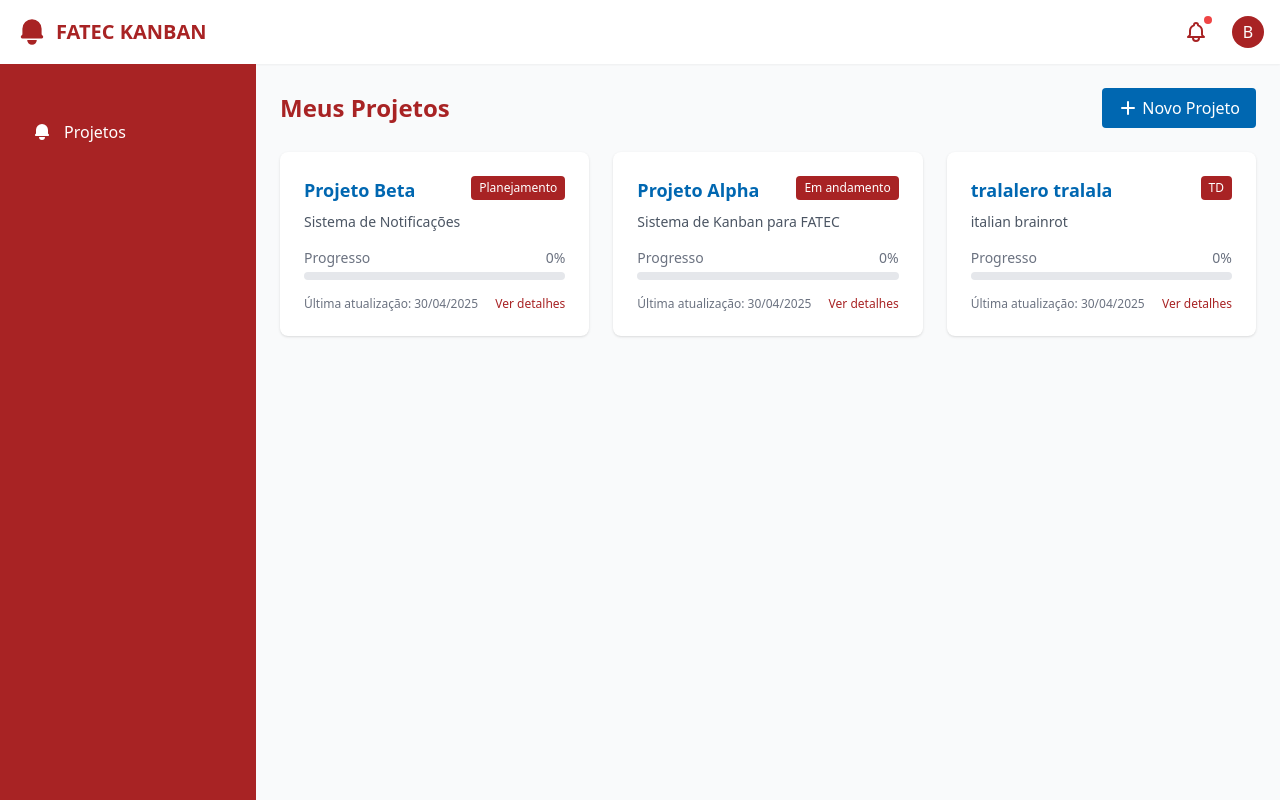
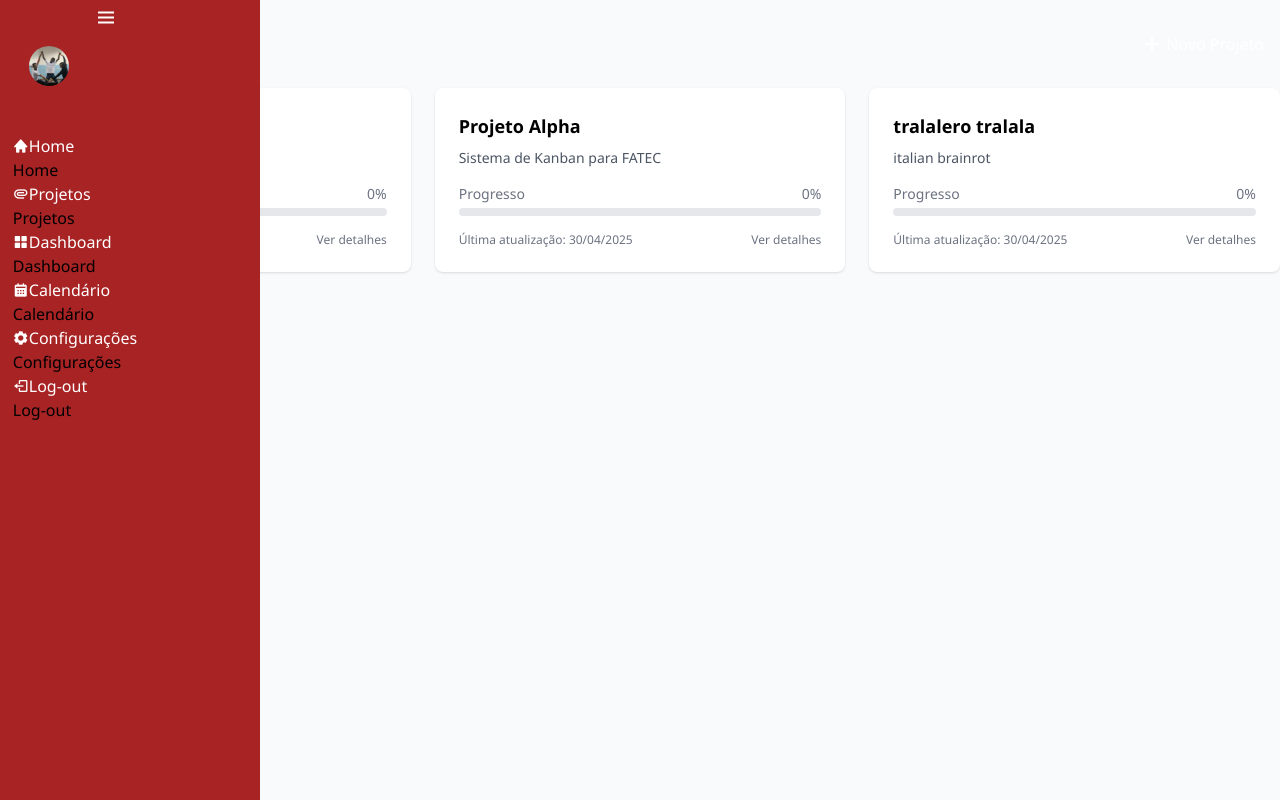
Before and after one commit to Balarajjj/fatecKanban, a Django app: page / in a window 1280 px wide. Run offline with Django 5.2, Linux system fonts and the light colour scheme; a user stored in the database is signed in; data comes from the database, SQL or seed files in the repository; data that the repository does not hold is empty; some libraries are stand-ins or nearby versions.

Commit message:
feat: tentativa de refazer a sidebar do base.html, mal-sucedida até o momento, continuar o trabalho de onde parei. ver histórico do youtube

```diff
--- a/home/templates/base.html
+++ b/home/templates/base.html
@@ -4,82 +4,101 @@
     <meta charset="UTF-8">
     <meta name="viewport" content="width=device-width, initial-scale=1.0">
     <title>FATEC Kanban</title>
+    <link rel="stylesheet" href="https://cdnjs.cloudflare.com/ajax/libs/boxicons/2.1.4/css/boxicons.min.css">
+    <link rel="stylesheet" href="https://cdnjs.cloudflare.com/ajax/libs/font-awesome/6.0.0-beta3/css/all.min.css" integrity="sha384-k6RqeWeci5ZR/Lv4MR0sA0FfDOM8d7xj1z5l5c5l5c5l5c5l5c5l5c5l5c5l5c" crossorigin="anonymous">
     <script src="https://cdn.tailwindcss.com"></script>
-    <script>
-        tailwind.config = {
-            theme: {
-                extend: {
-                    colors: {
-                        'fatec-red': '#A82324',
-                        'cps-blue': '#0067B1',
+    <link rel="stylesheet" href="/static/css/sidebar.css">
+    <style>
+        :root {
+            --fatec-red: #A82324;
+            --fatec-red-dark: #7a1a1b;
+            --sidebar-width: 260px;
         }
-                }
-            }
-        }
-    </script>
+    </style>
 </head>
-<body class="bg-gray-50">
-    <!-- Barra Superior Simplificada -->
-    <header class="bg-white shadow-sm">
-        <div class="container mx-auto px-4 py-3 flex items-center">
-            <button id="menu-toggle" class="mr-4 text-fatec-red md:hidden">
-                <svg class="h-6 w-6" fill="none" viewBox="0 0 24 24" stroke="currentColor">
-                    <path stroke-linecap="round" stroke-linejoin="round" stroke-width="2" d="M4 6h16M4 12h16M4 18h16"/>
+<body class="font-sans bg-gray-50">
+    <!-- Sidebar Toggle Button -->
+    <button id="sidebar-toggle" class="sidebar-toggle">
+        <svg class="toggle-icon" viewBox="0 0 24 24">
+            <path d="M15 19l-7-7 7-7" stroke="currentColor" stroke-width="2" fill="none"/>
         </svg>
     </button>
 
-            <div class="flex items-center">
-                <svg class="h-8 w-8 text-fatec-red" viewBox="0 0 20 20" fill="currentColor">
-                    <path d="M10 2a6 6 0 00-6 6v3.586l-.707.707A1 1 0 004 14h12a1 1 0 00.707-1.707L16 11.586V8a6 6 0 00-6-6zM10 18a3 3 0 01-3-3h6a3 3 0 01-3 3z"/>
-                </svg>
-                <h1 class="ml-2 text-xl font-bold text-fatec-red">FATEC KANBAN</h1>
+    <!-- Sidebar -->
+    <div class="sidebar">
+        <div class = "top">
+            <div class ="logo">
+                <i class="bx bcl-codepen"></i>
+                <span>Fatec KANBAN</span>
             </div>
-
-            <div class="ml-auto flex items-center space-x-4">
-                <!-- Ícone de Notificação -->
-                <button class="p-2 text-fatec-red hover:bg-red-50 rounded-full relative">
-                    <svg class="h-6 w-6" fill="none" viewBox="0 0 24 24" stroke="currentColor">
-                        <path stroke-linecap="round" stroke-linejoin="round" stroke-width="2" d="M15 17h5l-1.405-1.405A2.032 2.032 0 0118 14.158V11a6.002 6.002 0 00-4-5.659V5a2 2 0 10-4 0v.341C7.67 6.165 6 8.388 6 11v3.159c0 .538-.214 1.055-.595 1.436L4 17h5m6 0v1a3 3 0 11-6 0v-1m6 0H9"/>
-                    </svg>
-                    <span class="absolute top-1 right-1 h-2 w-2 bg-red-500 rounded-full"></span>
-                </button>
-
-                <!-- Avatar do Usuário -->
-                <div class="h-8 w-8 bg-fatec-red rounded-full flex items-center justify-center text-white font-medium">
-                    {{ user.username|first|upper }}
+            <i class ="bx bx-menu" id="btn"></i>
+        </div>
+        <div class="user">
+            <img src="fatecKanban\media\profiles\user-img.png" alt="me" class="user-img">
+            <div>
+                <p class="bold">Teste</p>
+                <p>Admin</p>
             </div>
         </div>
+        <ul>
+            <li>
+                <a href="#">
+                    <i class='bx bxs-home'></i>
+                    <span class= "nav-item"> Home</span>
+                </a>
+                <span class="tooltip">Home</span>
+            </li>
+            <li>
+                <a href="#">
+                    <i class='bx bx-paperclip' ></i>
+                    <span class= "nav-item"> Projetos</span>
+                </a>
+                <span class="tooltip">Projetos</span>
+            </li>
+            <li>
+                <a href="#">
+                    <i class="bx bxs-grid-alt"></i>
+                    <span class= "nav-item"> Dashboard</span>
+                </a>
+                <span class="tooltip">Dashboard</span>
+            </li>
+            <li>
+                <a href="#">
+                    <i class='bx bxs-calendar'></i>
+                    <span class= "nav-item"> Calendário</span>
+                </a>
+                <span class="tooltip">Calendário</span>
+            </li>
+            <li>
+                <a href="#">
+                    <i class='bx bxs-cog' ></i>
+                    <span class= "nav-item"> Configurações</span>
+                </a>
+                <span class="tooltip">Configurações</span>
+            </li>
+            <li>
+                <a href="#">
+                    <i class='bx bx-log-out' ></i>
+                    <span class= "nav-item"> Log-out</span>
+                </a>
+                <span class="tooltip">Log-out</span>
+            </li>
+        </ul>
+
     </div>
-    </header>
-
-    <div class="flex">
-        <!-- Sidebar -->
-        <aside id="sidebar" class="w-64 bg-fatec-red text-white fixed h-full transform -translate-x-full md:translate-x-0 transition-transform duration-300 z-10">
-            <div class="p-4 h-full flex flex-col">
-                <nav class="mt-8 space-y-2">
-                    <a href="#" class="block py-2 px-4 bg-fatec-red-dark rounded font-medium flex items-center">
-                        <svg class="h-5 w-5 mr-3" viewBox="0 0 20 20" fill="currentColor">
-                            <path d="M10 2a6 6 0 00-6 6v3.586l-.707.707A1 1 0 004 14h12a1 1 0 00.707-1.707L16 11.586V8a6 6 0 00-6-6zM10 18a3 3 0 01-3-3h6a3 3 0 01-3 3z"/>
-                        </svg>
-                        Projetos
-                    </a>
-                    <!-- Outros itens do menu -->
-                </nav>
-            </div>
-        </aside>
-
     <!-- Conteúdo Principal -->
-        <main class="flex-1 p-6 ml-0 md:ml-64">
+    <main id="main-content" class="main-content">
         {% block content %}{% endblock %}
     </main>
-    </div>
+</body>
 
-    <!-- JavaScript para o menu mobile -->
 <script>
-        document.getElementById('menu-toggle').addEventListener('click', function() {
-            const sidebar = document.getElementById('sidebar');
-            sidebar.classList.toggle('-translate-x-full');
-        });
+    let btn = document.querySelector("#btn");
+    let sidebar = document.querySelector(".sidebar");
+
+    btn.onclick = function() {
+        sidebar.classList.toggle("active");
+    };
 </script>
-</body>
+
 </html>
--- /dev/null
+++ b/static/css/sidebar.css
@@ -0,0 +1,197 @@
+* {
+    margin: 0;
+    padding: 0;
+    box-sizing: border-box;
+    font-family: 'Segoe UI', Tahoma, Geneva, Verdana, sans-serif;
+}
+
+.user-img {
+    width: 40px;
+    height: 40px;
+    border-radius: 50%;
+    margin-right: 10px;
+}
+
+.sidebar{
+    position: absolute;
+    top: 0;
+    left: 0;
+    height: 100vh;
+    width: var(--sidebar-width);
+    background: var(--fatec-red);
+    padding: 0.4rem 0.8rem;
+    transition: akk 0.3s ease;
+}
+
+.sidebar.active ~ .main-content{
+    right: 250px;
+    width: calc(-100% - 250px);
+}
+
+.sidebar.active{
+    width: 25%;
+}
+
+.sidebar #btn {
+    position: absolute;
+    color: white;
+    top: .4rem;
+    right: 50%;
+    font-size: 1.5rem;
+    transform: translateX(-50%);
+    cursor: pointer;
+}
+
+.sidebar.active #btn {
+    right: 90%;
+    transform: translateX(0);
+}
+
+.sidebar .top .logo {
+    display: flex;
+    align-items: center;
+    pointer-events: none;
+    opacity: 0;
+    justify-content: center;
+    margin-bottom: 1rem;
+}
+
+.user {
+    color: white;
+    opacity: 1;
+    margin-left: 1rem;
+}
+
+.bold {
+    font-weight: 600;
+}
+
+.sidebar p {
+    opacity: 0;
+}
+
+.sidebar ul li a{
+    color:white;
+    display:flex;
+    align-items:center;
+    text-decoration:none;
+    border-radius:0.8rem;
+}
+
+.sidebar ul li a:hover{
+    background-color: white;
+    color: black;
+
+}
+
+
+/* Sidebar Principal
+.sidebar {
+    position: fixed;
+    top: 0;
+    left: 0;
+    height: 100vh;
+    width: var(--sidebar-width);
+    z-index: 40;
+    transform: translateX(-100%);
+    transition: transform 0.3s cubic-bezier(0.4, 0, 0.2, 1);
+    box-shadow: 2px 0 10px rgba(0, 0, 0, 0.1);
+}
+
+/* Quando a sidebar está aberta
+.sidebar-open .sidebar {
+    transform: translateX(0);
+}
+
+/* Botão de Toggle
+.sidebar-toggle {
+    position: fixed;
+    left: 0;
+    top: 50%;
+    transform: translateY(-50%);
+    z-index: 50;
+    background: var(--fatec-red);
+    color: white;
+    border: none;
+    width: 24px;
+    height: 60px;
+    border-radius: 0 8px 8px 0;
+    cursor: pointer;
+    display: flex;
+    align-items: center;
+    justify-content: center;
+    transition: all 0.3s ease;
+    box-shadow: 2px 0 5px rgba(0, 0, 0, 0.2);
+}
+
+.sidebar-open .sidebar-toggle {
+    left: var(--sidebar-width);
+}
+
+.toggle-icon {
+    width: 16px;
+    height: 16px;
+    transition: transform 0.3s ease;
+    color: white;
+}
+
+.sidebar-open .toggle-icon {
+    transform: rotate(180deg);
+}
+
+/* Conteúdo Principal
+.main-content {
+    margin-left: 0;
+    transition: margin-left 0.3s cubic-bezier(0.4, 0, 0.2, 1);
+    min-height: 100vh;
+}
+
+.sidebar-open .main-content {
+    margin-left: var(--sidebar-width);
+}
+
+/* Itens da Sidebar
+.sidebar-item {
+    display: flex;
+    align-items: center;
+    padding: 12px 20px;
+    color: white;
+    text-decoration: none;
+    transition: background 0.2s;
+}
+
+.sidebar-item:hover {
+    background: var(--fatec-red-dark);
+}
+
+.sidebar-item.active {
+    background: var(--fatec-red-dark);
+    border-left: 3px solid white;
+}
+
+/* Responsividade
+@media (min-width: 1024px) {
+    .sidebar {
+        transform: translateX(0);
+    }
+
+    .sidebar-toggle {
+        left: var(--sidebar-width);
+    }
+
+    .main-content {
+        margin-left: var(--sidebar-width);
+    }
+
+    .sidebar-open .sidebar-toggle {
+        left: 0;
+    }
+
+    .sidebar-open .sidebar {
+        transform: translateX(-100%);
+    }
+
+    .sidebar-open .main-content {
+        margin-left: 0;
+    }
+} */
```
Also changed, not shown: static/css/js/sidebar.js (added, +14 -0 lines), media/profiles/user-img.png (added), static/css/style.css (added). Lines whose indentation alone changed are shown as unchanged.
